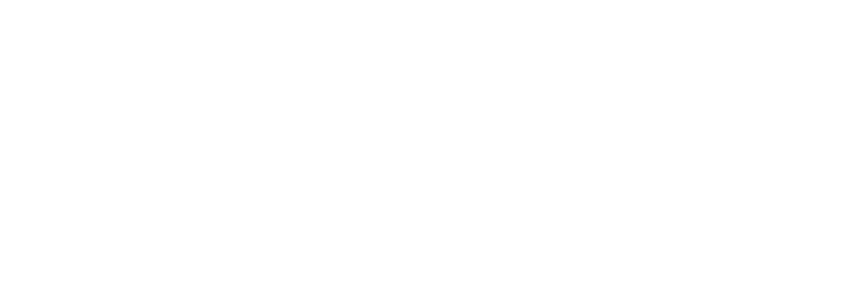
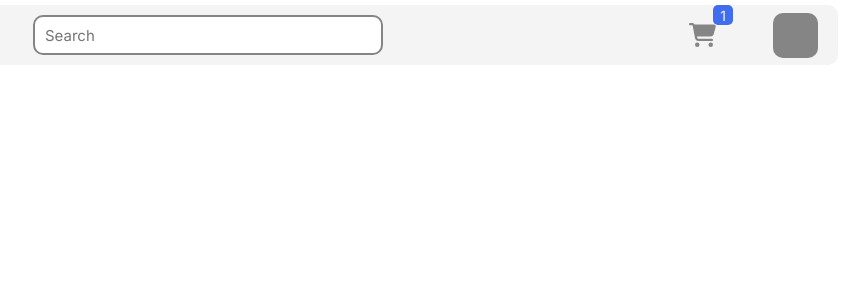
Before and after one commit to AlexNdungu/E-Comm, a React (Vite) app: page /createProduct in a window 1280 px wide. Before the commit this address had no page. Shown: the top 300 px of the page, without its empty margins (432-1280 px from the left). Built offline with nearby package versions, Linux system fonts and the light colour scheme.

Commit message:
Create upload new product form

```diff
--- a/package.json
+++ b/package.json
@@ -10,6 +10,7 @@
     "preview": "vite preview"
   },
   "dependencies": {
+    "axios": "^1.7.9",
     "react": "^18.3.1",
     "react-dom": "^18.3.1",
     "react-router-dom": "^7.0.2"
--- a/src/App.jsx
+++ b/src/App.jsx
@@ -2,6 +2,7 @@
 import ProductsPage from "./Pages/Products.jsx";
 import CreateAccount from "./Pages/CreateAccount.jsx";
 import Login from './Pages/login.jsx';
+import CreateProduct from './Pages/CreateProduct.jsx';
 
 
 function App() {
@@ -12,6 +13,7 @@
             <Route path="/" element={<CreateAccount />} />
             <Route path="/login" element={<Login />} />
             <Route path="/products" element={<ProductsPage />} />
+            <Route path="/createProduct" element={<CreateProduct />} />
           </Routes>
         </div>
       </Router>
--- /dev/null
+++ b/src/Layouts/CreateProductForm/CreateProductForm.jsx
@@ -0,0 +1,10 @@
+import styles from "./CreateProductForm.module.css"
+
+function CreateProductForm(){
+    return(
+        <>
+        </>
+    );
+}
+
+export default CreateProductForm
--- /dev/null
+++ b/src/Pages/CreateProduct.jsx
@@ -0,0 +1,13 @@
+import NavigationBar from "../Navigation/Nav.jsx";
+import CreateProductForm from "../Layouts/CreateProductForm/CreateProductForm.jsx"
+
+function CreateProduct(){
+    return(
+        <>
+            <NavigationBar/>
+            <CreateProductForm/>
+        </>
+    );
+}
+
+export default CreateProduct
```
Also changed, not shown: src/Layouts/CreateProductForm/CreateProductForm.module.css (added), 1 other file (tests, documents, lock files or other folders).
